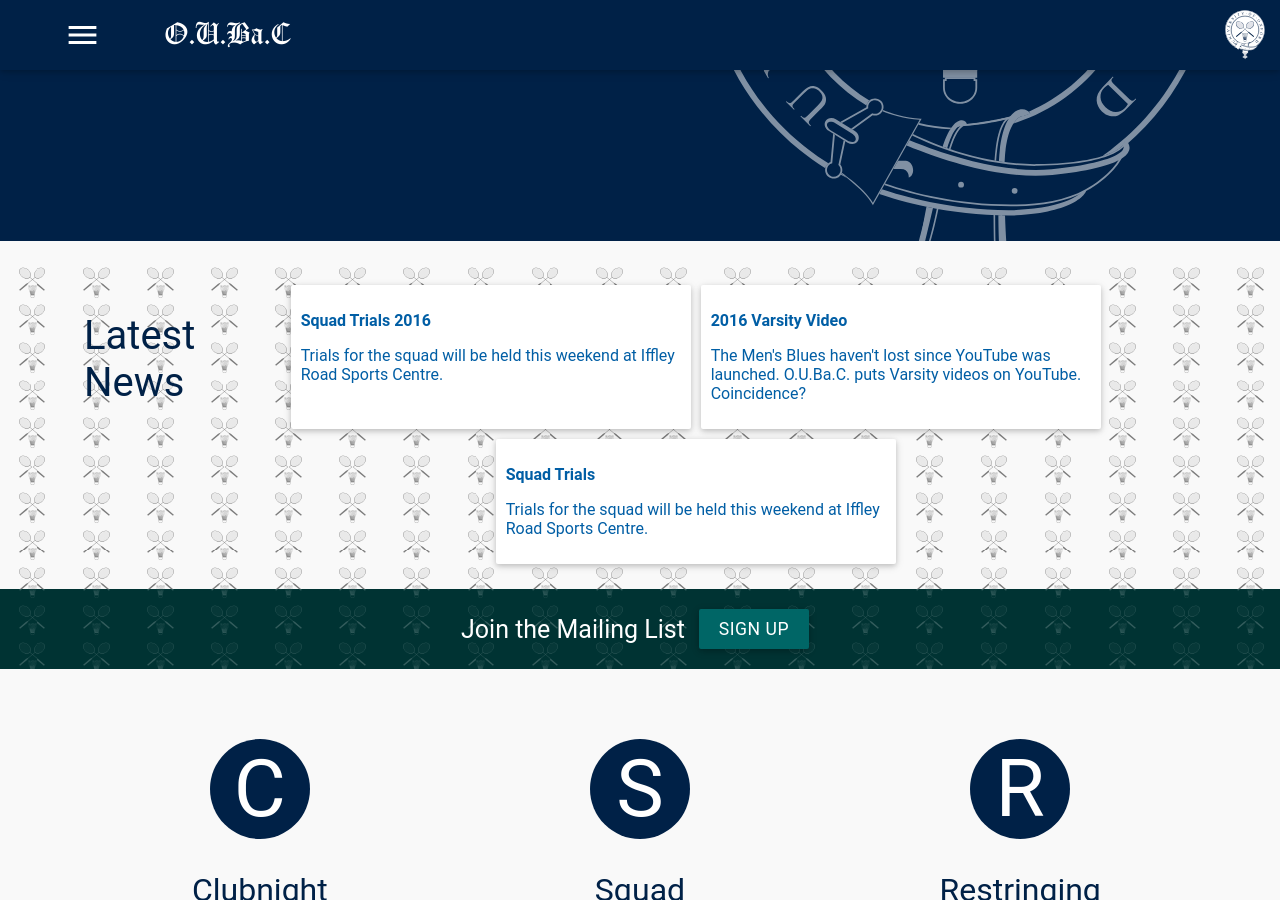
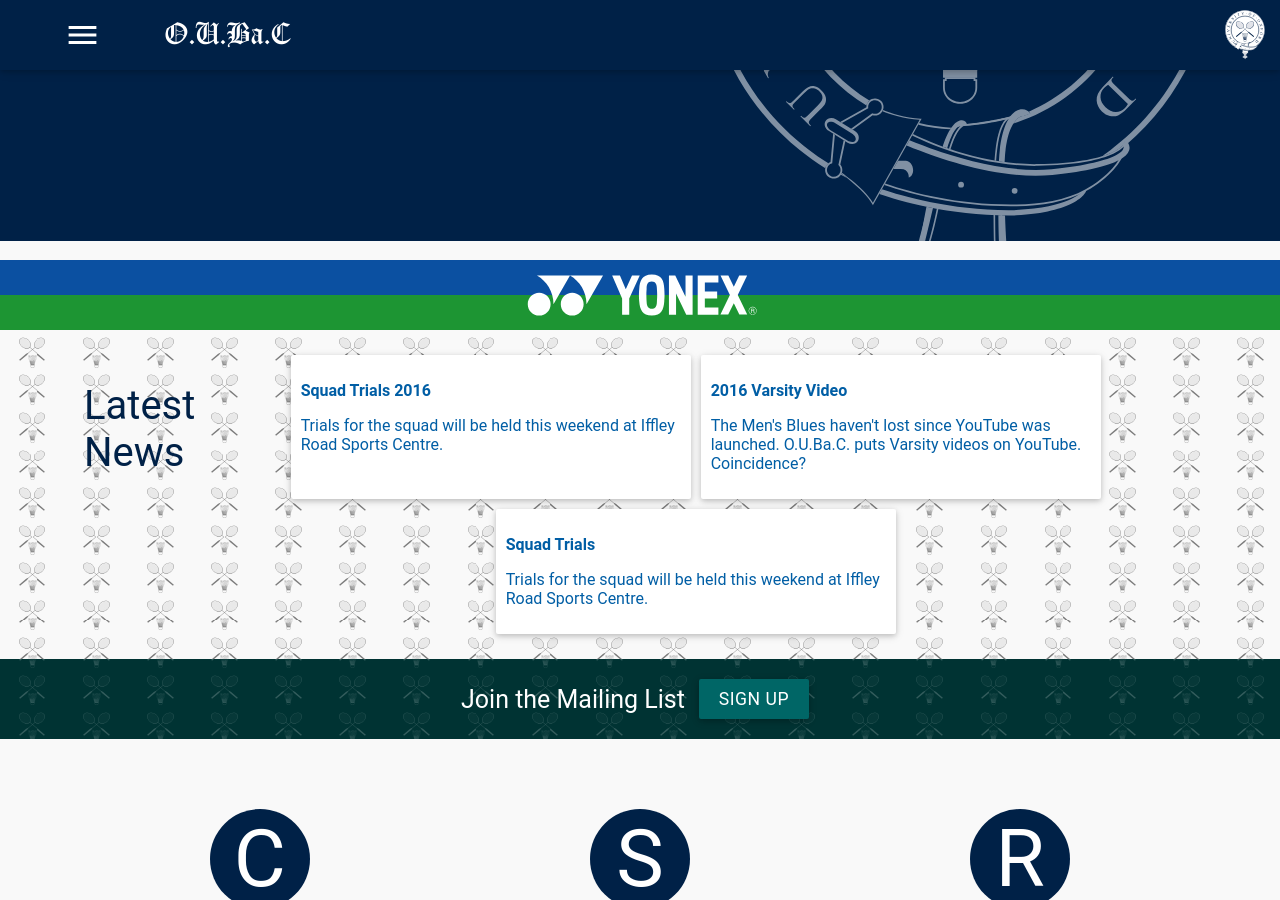
Before and after one commit to OUBaC/OUBaC.github.io, a Jekyll site: the page built from index.html, in a window 1280 px wide and 900 px high, scrolled down 359 px. Built offline with Jekyll 4.4.1, drawn with Linux system fonts in a browser that asks for light colours.

Commit message:
Add a yonex logo to the home page.

```diff
--- a/index.html
+++ b/index.html
@@ -25,7 +25,15 @@ javascript:
 	</div>
 	<div style="-webkit-box-flex: 2;-webkit-flex-grow: 2;-ms-flex-positive: 2;flex-grow: 2; z-index:1"></div>
 </div>
-<div id="placeholder" ></div>
+<div id="placeholder"></div>
+<a href="http://www.yonex.co.uk">
+	<div id="yonex-banner">
+		<div id="yonex-banner-blue"></div>
+		<div id="yonex-banner-green"></div>
+		<img id= "yonex-banner-logo" src="/assets/yonex-logo-without-background.svg">
+	</div>
+</a>
+
 <div style="position:relative;"> <div style="background: url(/assets/test-white.svg);height:100%; position: absolute; width: 100%; opacity: 0.2; top: 0;z-index:1;"></div>
 <div style="z-index: 2; position: relative;">
 	<div style="background: url(/assets/test.svg);position:absolute; height:100%; width:100%;opacity:0.5;"></div>
--- a/styles/index-styles.scss
+++ b/styles/index-styles.scss
@@ -68,6 +68,33 @@ svg{
   height: 100%;
   width: 100%;
   position: absolute;
+}
+
+#yonex-banner{
+  height: 70px;
+  position: relative;
+}
+
+#yonex-banner-blue{
+  background-color: #0b50a1;
+  height: 50%;
+  position: absolute;
+  top: 0;
+  width: 100%;
+}
+
+#yonex-banner-green{
+  background-color: #1d9533;
+  bottom: 0;
+  height: 50%;
+  position: absolute;
+  width: 100%;
+}
+
+#yonex-banner-logo{
+  height: 100%;
+  position: absolute;
+  width: 100%;
 }
 
 .key-point{
```
Also changed, not shown: assets/yonex-logo-without-background.svg (added).
